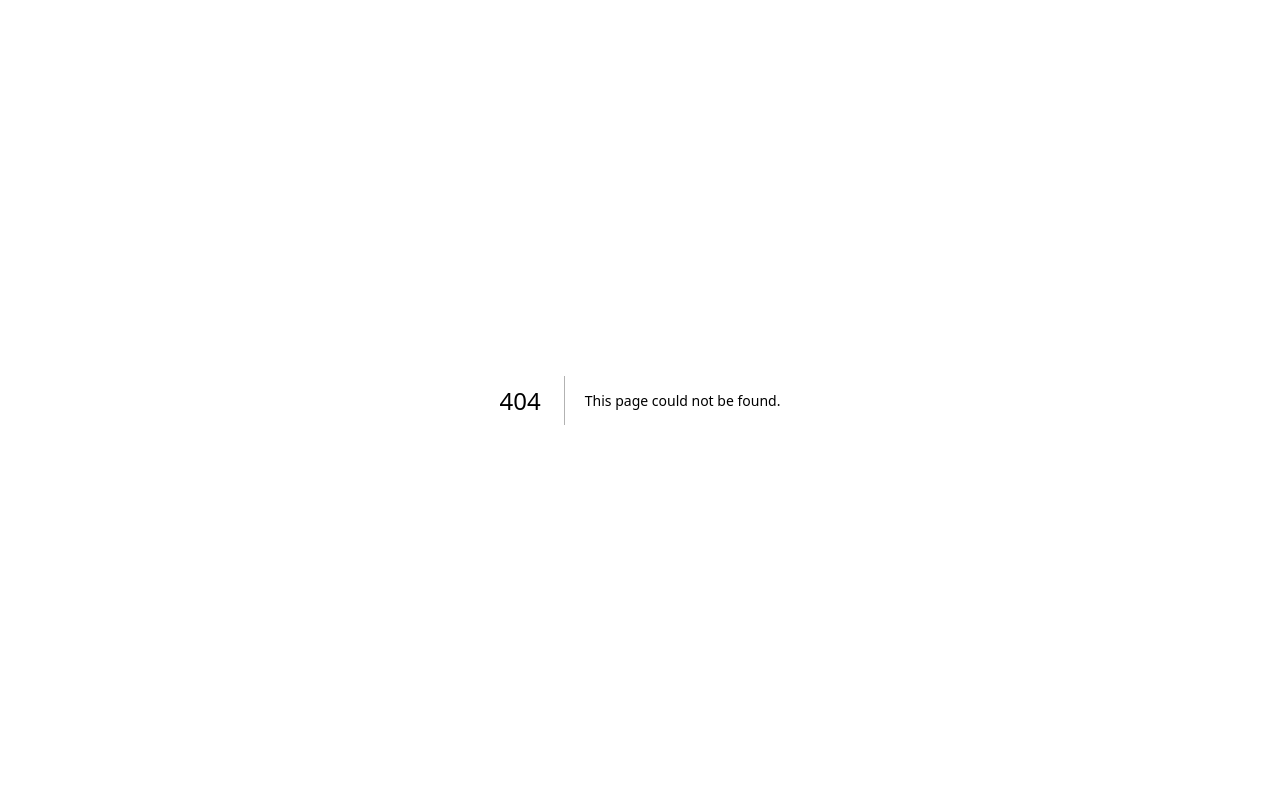
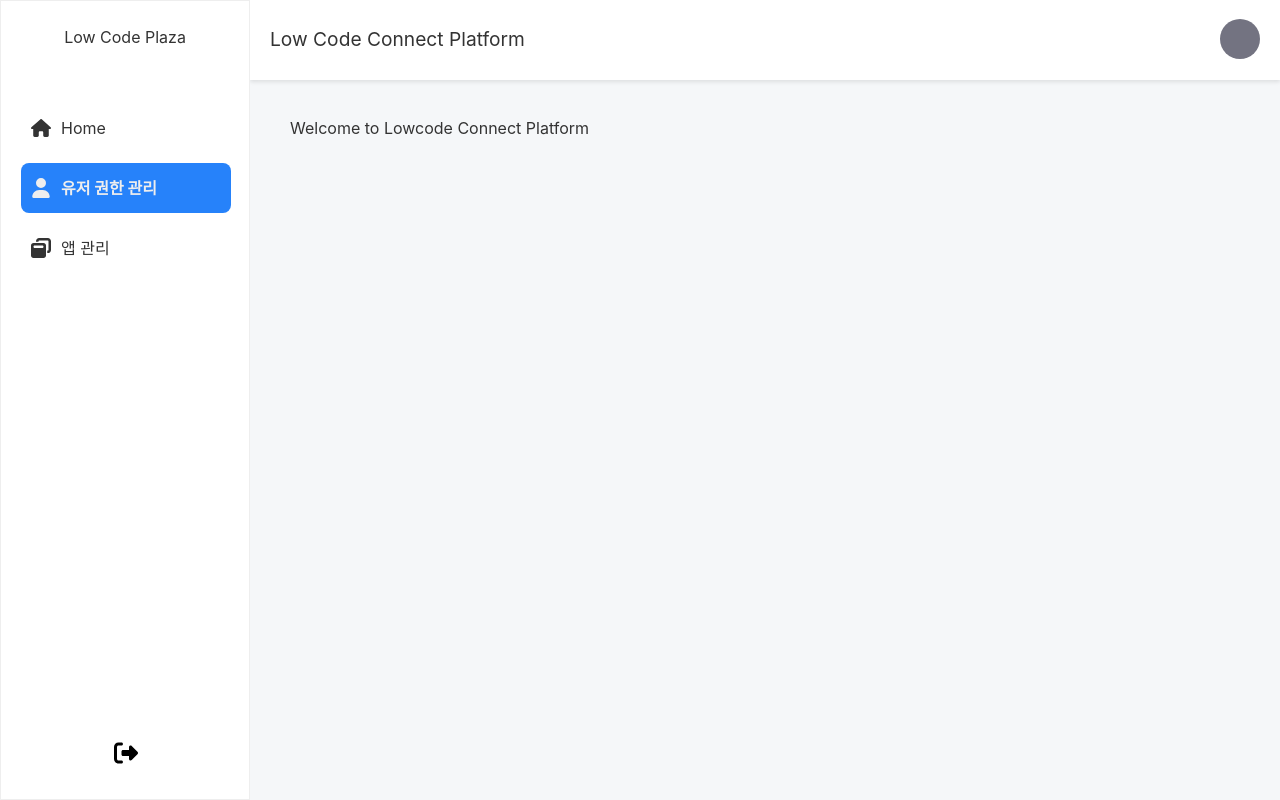
Before and after one commit to jspark6815/low-code-platform-fe, a Next.js app in the folder lowcode-connect-platform/: page /user/access_manage in a window 1280 px wide. Before the commit this address had no page. Built offline with nearby package versions, Linux system fonts and the light colour scheme.

Commit message:
feat: access_manage URI

```diff
--- /dev/null
+++ b/lowcode-connect-platform/src/pages/user/access_manage.tsx
@@ -0,0 +1,16 @@
+import Layout from '@/components/Layout';
+import { useRouter } from 'next/router';
+
+const UserPage = () => {
+  const router = useRouter();
+
+  return (
+    <Layout>
+      <div style={{ padding: '20px' }}>
+        <h1>Welcome to Lowcode Connect Platform</h1>
+      </div>
+    </Layout>
+  );
+};
+
+export default UserPage;
```
